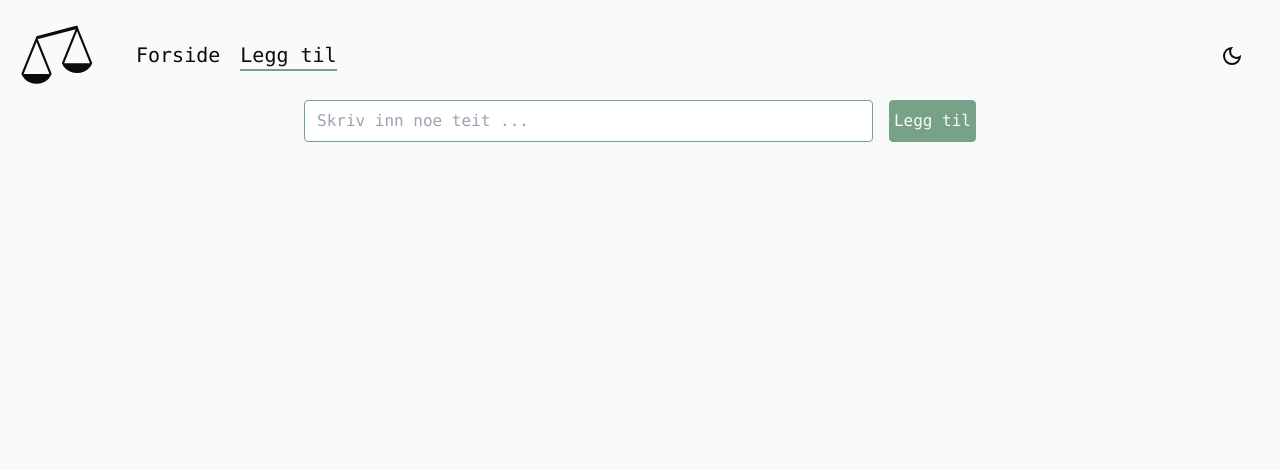
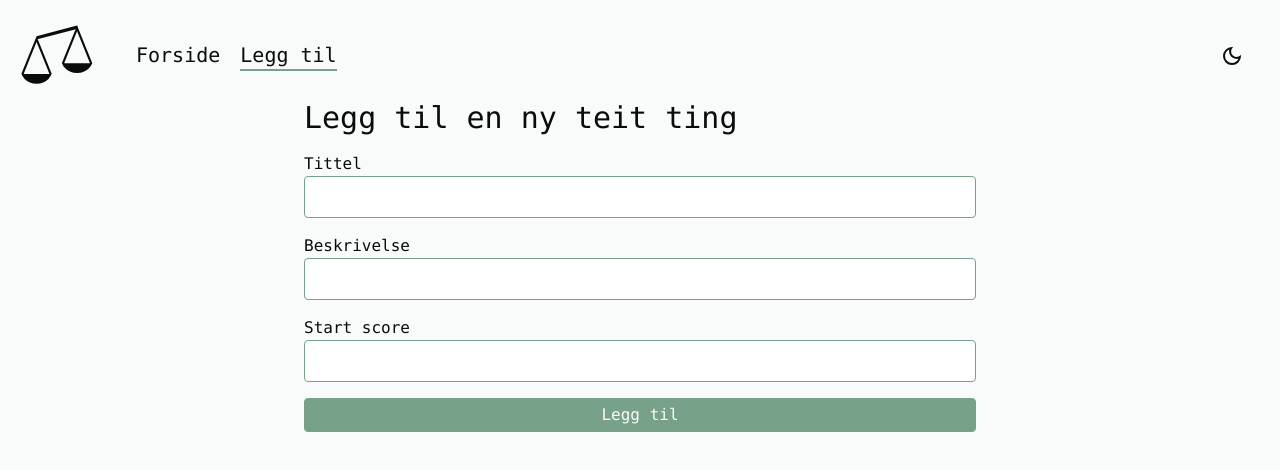
Before and after one commit to katrinewi/teithetsskalaen, a Next.js app in the folder frontend/: page /create in a window 1280 px wide. Shown: the top 470 px of the page. Built offline with nearby package versions, Linux system fonts and the light colour scheme; no server answers.

Commit message:
Expand registration form

```diff
--- a/frontend/app/components/UI/Button.tsx
+++ b/frontend/app/components/UI/Button.tsx
@@ -21,7 +21,7 @@ const Button = forwardRef<HTMLButtonElement, TextButton>(function Button(
     <button
       ref={ref}
       {...rest}
-      className={`cursor-pointer p-1 border rounded font-medium whitespace-nowrap focus:rotate-1 focus:outline-none ${variants[variant]}`}
+      className={`cursor-pointer p-1 border rounded font-medium whitespace-nowrap focus:outline-none ${variants[variant]}`}
     >
       {children}
     </button>
--- a/frontend/app/components/UI/Input.tsx
+++ b/frontend/app/components/UI/Input.tsx
@@ -6,7 +6,7 @@ const Input = forwardRef<HTMLInputElement, ComponentProps<"input">>(
       <input
         ref={ref}
         {...props}
-        className="border rounded w-full py-2 px-3 border-light-primary dark:border-dark-primary dark:bg-dark-background focus:outline-none focus:rotate-1 focus:border-light-accent focus:dark:border-dark-accent"
+        className="border rounded w-full py-2 px-3 border-light-primary dark:border-dark-primary dark:bg-dark-background focus:outline-none focus:border-light-accent focus:dark:border-dark-accent"
       />
     );
   },
--- a/frontend/app/create/page.tsx
+++ b/frontend/app/create/page.tsx
@@ -5,14 +5,28 @@ import Input from "../components/UI/Input";
 
 export default function page() {
   return (
+    <>
+      <h1 className="text-3xl">Legg til en ny teit ting</h1>
       <form
         action={() => {
           console.log("Add something silly");
         }}
-      className="flex gap-4"
+        className="flex flex-col gap-4"
       >
-      <Input name="sillyThing" placeholder="Skriv inn noe teit ... " />
+        <div>
+          <label htmlFor="title">Tittel</label>
+          <Input id="title" name="title" />
+        </div>
+        <div>
+          <label htmlFor="description">Beskrivelse</label>
+          <Input id="description" name="description" />
+        </div>
+        <div>
+          <label htmlFor="score">Start score</label>
+          <Input id="score" name="score" type="number" />
+        </div>
         <Button type="submit">Legg til</Button>
       </form>
+    </>
   );
 }
```
Lines whose indentation alone changed are shown as unchanged.
